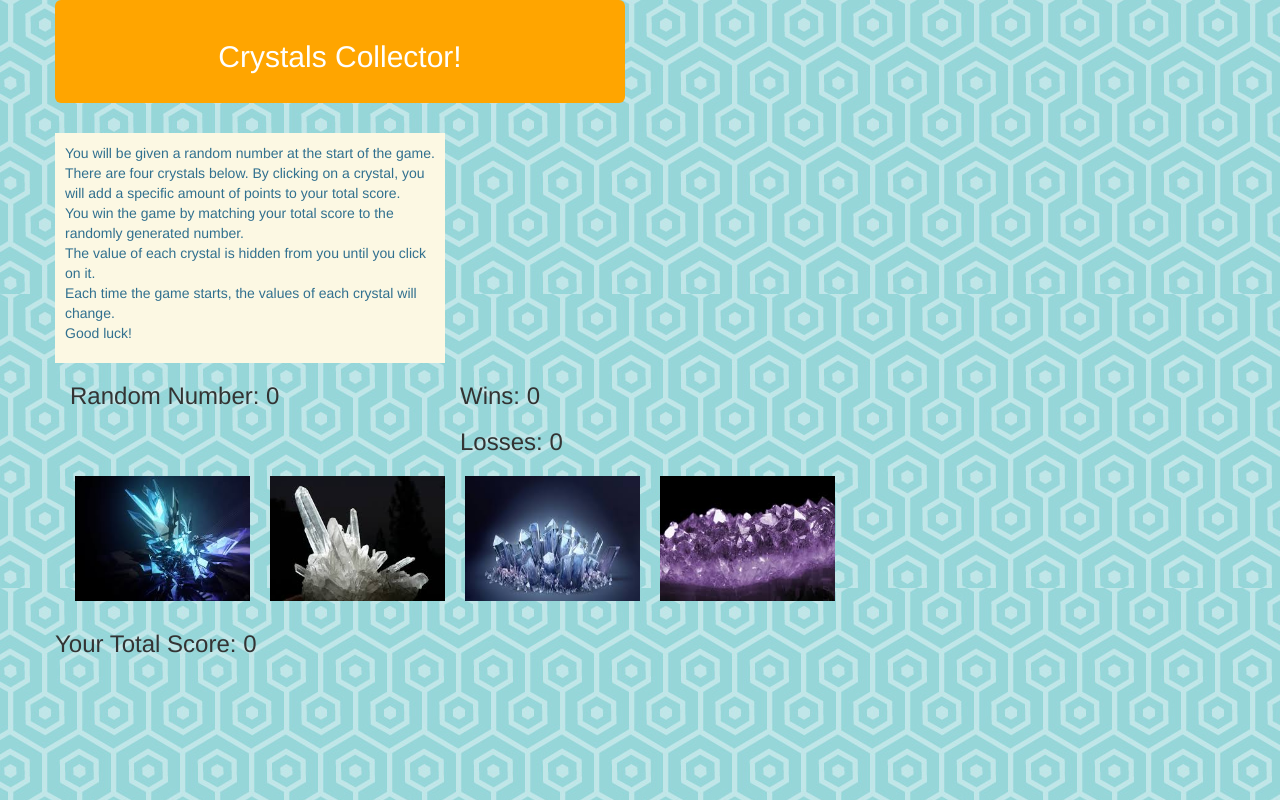
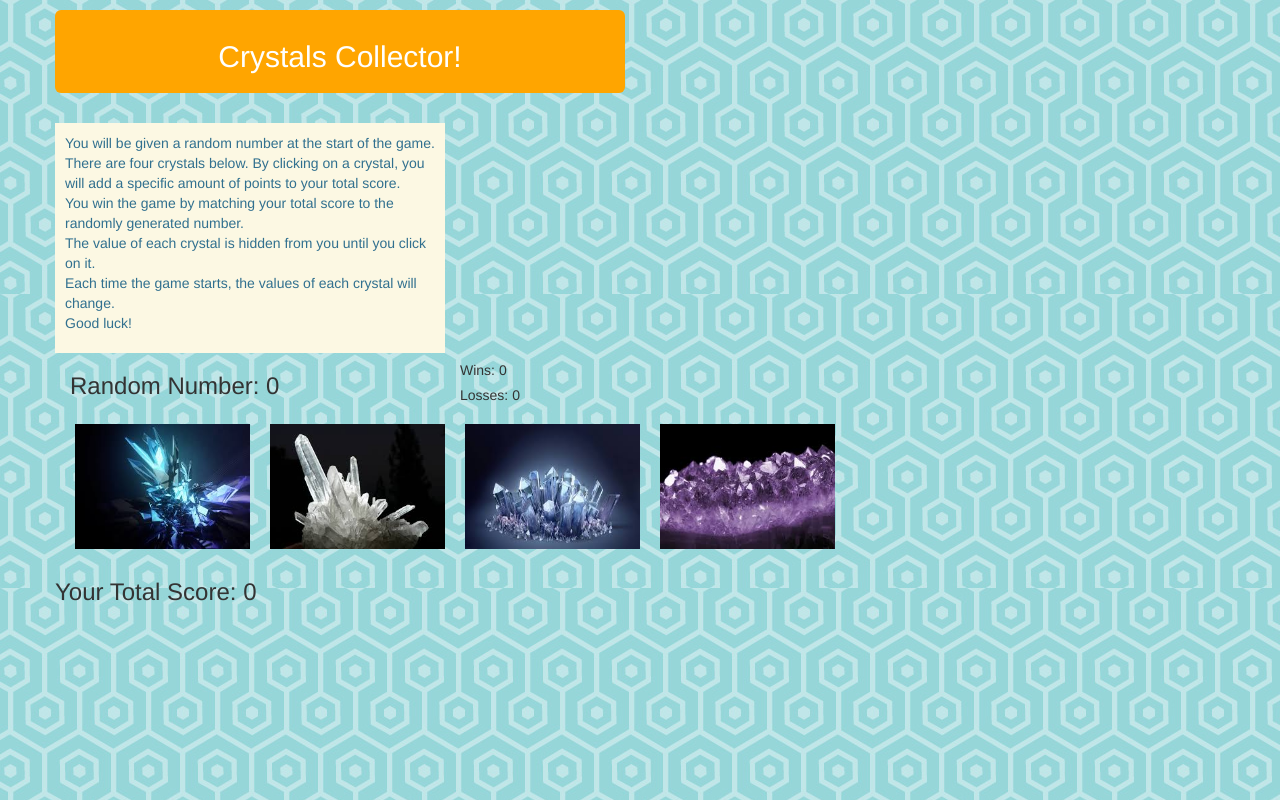
Before and after one commit to drmulr/week-4-game, a plain HTML site: page index.html in a window 1280 px wide. Drawn offline with nearby package versions, Linux system fonts and the light colour scheme.

Commit message:
CSS Body and Sizing

```diff
--- a/assets/css/style.css
+++ b/assets/css/style.css
@@ -3,6 +3,7 @@
 	margin-left: 10px;
 	margin-right: 10px;
 	width: 175px;
+	border: 1px;
 
 }
 body {
@@ -11,10 +12,15 @@ body {
 }
 .gameNameStyle {
 	background: orange;
-	padding: 20px;
+	padding: 10px;
 	color: white;
+	margin-top: 10px;
 
 }
 .crystalPics {
 	padding: 10px;
 }
+
+.randNum {
+	background: green;
+}
--- a/index.html
+++ b/index.html
@@ -28,8 +28,8 @@
 			<p class="h3" id="randNum">Random Number: 0</p>
 		</div>
 		<div class="col-sm-4 winLossBox">
-			<p class="h3" id="wins">Wins: 0</p>
-			<p class="h3" id="losses">Losses: 0</p>
+			<p class="h5" id="wins">Wins: 0</p>
+			<p class="h5" id="losses">Losses: 0</p>
 		</div>
 	</div>
 
```
